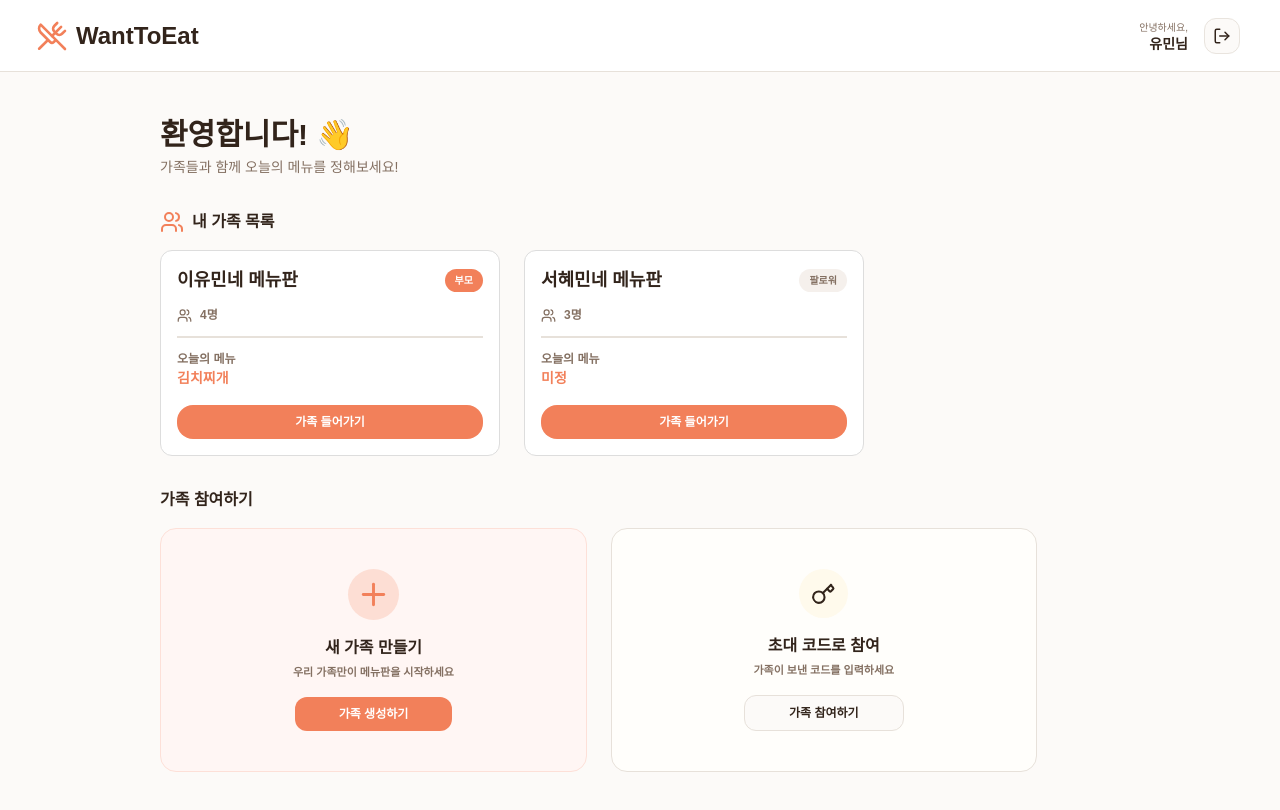
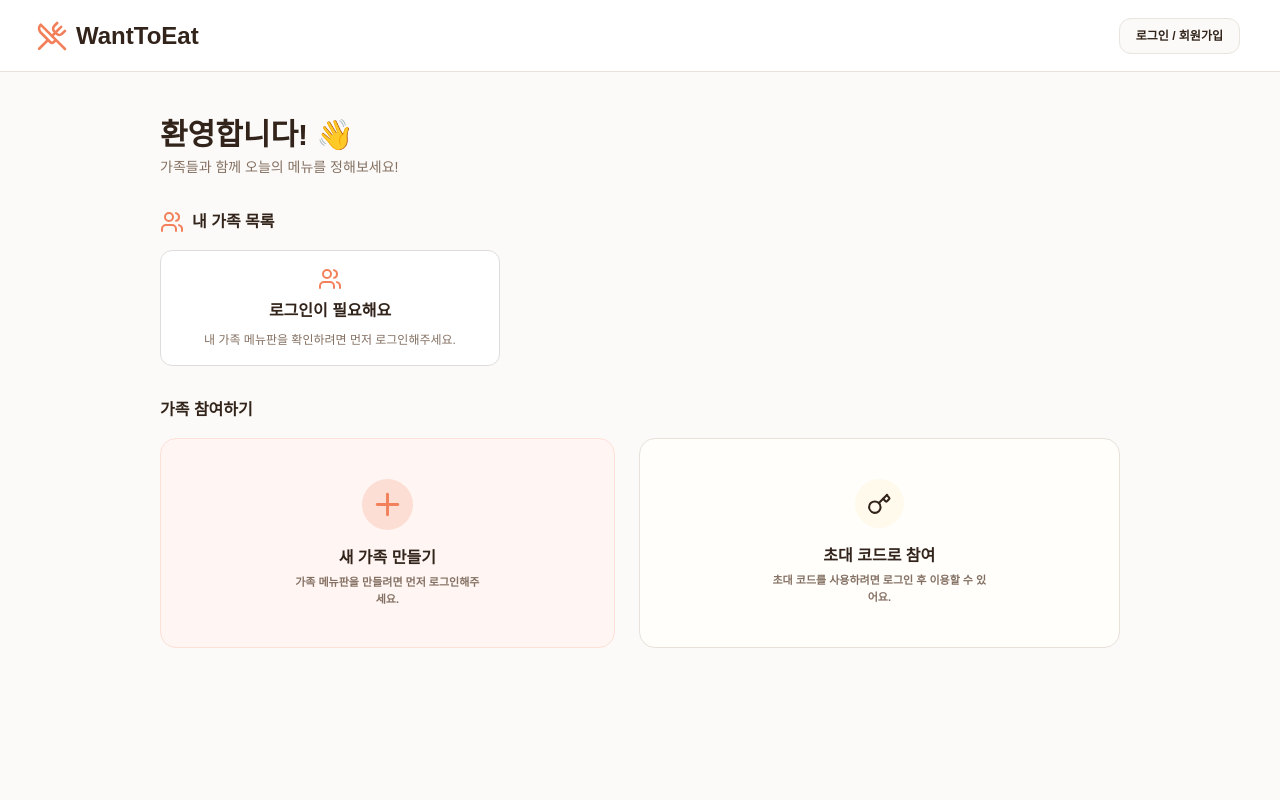
Before and after one commit to Parkhaeil/DB-TermProject-WantToEat, a Next.js app: page / in a window 1280 px wide. Built offline with nearby package versions, Linux system fonts and the light colour scheme.

Commit message:
feat: 홈 로그인 로직 수정 (#4)

```diff
--- a/app/login/page.tsx
+++ b/app/login/page.tsx
@@ -1,8 +1,12 @@
+// app/login/page.tsx
 "use client";
+import { useRouter } from "next/navigation";
 import { useState } from "react";
 import { UtensilsCrossed } from "lucide-react";
 
-export default function Home() {
+export default function LoginPage() {
+  const router = useRouter();
+
   const [authMode, setAuthMode] = useState<"login" | "signup">("login");
 
   const [loginEmail, setLoginEmail] = useState("");
@@ -15,17 +19,33 @@ export default function Home() {
 
   const handleLoginSubmit = (e: React.FormEvent) => {
     e.preventDefault();
+
+    // TODO: 실제 로그인 API 붙이면 여기에서 검증 후 성공 처리
     console.log("login", { loginEmail, loginPassword });
+
+    // ✅ 로그인 성공했다고 가정하고 로그인 상태 저장
+    if (typeof window !== "undefined") {
+      localStorage.setItem("isLoggedIn", "true");
+      // 필요하면 유저 정보도 저장 가능
+      // localStorage.setItem("userNickname", "유민");
+    }
+
+    router.push("/");
   };
 
   const handleSignupSubmit = (e: React.FormEvent) => {
     e.preventDefault();
+
     console.log("signup", {
       signupNickname,
       signupEmail,
       signupPassword,
       signupPasswordConfirm,
     });
+
+    // TODO: 회원가입 API 붙이고 성공 시에만 아래 실행
+    // ✅ 회원가입 완료 → 로그인 탭으로 전환
+    setAuthMode("login");
   };
 
   return (
@@ -40,8 +60,7 @@ export default function Home() {
 
       {/* 메인 콘텐츠 */}
       <div className="flex flex-1 justify-between items-start w-full px-60 pt-55 gap-8">
-
-        {/* 왼쪽 영역 */}
+        {/* 왼쪽 설명 영역 */}
         <div className="flex flex-col items-start gap-3">
           <UtensilsCrossed size={60} className="text-[#F2805A]" />
           <div className="font-bold text-[24px]">WantToEat</div>
@@ -65,8 +84,9 @@ export default function Home() {
 
         {/* 오른쪽 로그인/회원가입 카드 */}
         <div
-          className={`w-[450px] transition-all duration-200
-            ${authMode === "signup" ? "-mt-18" : "-mt-10"}`}
+          className={`w-[450px] transition-all duration-200 ${
+            authMode === "signup" ? "-mt-18" : "-mt-10"
+          }`}
         >
           <div className="w-full rounded-2xl bg-[#FFFFFF] border border-[#DDDDDD] px-6 py-5">
             {/* 헤더 */}
@@ -76,9 +96,8 @@ export default function Home() {
               </div>
             </div>
 
-            {/* 애니메이션 탭 버튼 영역 */}
+            {/* 애니메이션 탭 */}
             <div className="relative flex bg-[#F5F0EC] py-1.5 px-1.5 rounded-xl mb-4 overflow-hidden">
-              {/* 슬라이딩 하이라이트 바 */}
               <div
                 className={`
                   absolute top-1.5 bottom-1.5 left-1.5
@@ -87,35 +106,21 @@ export default function Home() {
                   ${authMode === "signup" ? "translate-x-47" : ""}
                 `}
               />
-              {/* 로그인 탭 */}
               <button
                 type="button"
                 onClick={() => setAuthMode("login")}
-                className={`
-                  relative z-10 flex-1 py-2 text-[12px] font-semibold rounded-xl
-                  transition-all duration-150 transform active:scale-95
-                  ${
-                    authMode === "login"
-                      ? "text-[#32241B]"
-                      : "text-[#847062]"
-                  }
-                `}
+                className={`relative z-10 flex-1 py-2 text-[12px] font-semibold transition-all ${
+                  authMode === "login" ? "text-[#32241B]" : "text-[#847062]"
+                }`}
               >
                 로그인
               </button>
-              {/* 회원가입 탭 */}
               <button
                 type="button"
                 onClick={() => setAuthMode("signup")}
-                className={`
-                  relative z-10 flex-1 py-2 text-[12px] font-semibold rounded-xl
-                  transition-all duration-150 transform active:scale-95
-                  ${
-                    authMode === "signup"
-                      ? "text-[#32241B]"
-                      : "text-[#847062]"
-                  }
-                `}
+                className={`relative z-10 flex-1 py-2 text-[12px] font-semibold transition-all ${
+                  authMode === "signup" ? "text-[#32241B]" : "text-[#847062]"
+                }`}
               >
                 회원가입
               </button>
@@ -124,38 +129,31 @@ export default function Home() {
             {/* 로그인 폼 */}
             {authMode === "login" ? (
               <form onSubmit={handleLoginSubmit} className="flex flex-col gap-3">
-                {/* 이메일 */}
                 <div className="flex flex-col gap-1">
-                  <label className="text-[14px] font-semibold text-[#32241B]">
-                    이메일
-                  </label>
+                  <label className="text-[14px] font-semibold">이메일</label>
                   <input
                     type="email"
                     value={loginEmail}
                     onChange={(e) => setLoginEmail(e.target.value)}
                     placeholder="예) your@email.com"
-                    className="w-full rounded-xl border border-[#E7E1DA] bg-[#FFFFFF] px-3 py-2 text-[12px] focus:outline-none focus:border-[#F2805A]"
+                    className="w-full rounded-xl border border-[#E7E1DA] px-3 py-2 text-[12px]"
                   />
                 </div>
 
-                {/* 비밀번호 */}
                 <div className="flex flex-col gap-1">
-                  <label className="text-[14px] font-semibold text-[#32241B]">
-                    비밀번호
-                  </label>
+                  <label className="text-[14px] font-semibold">비밀번호</label>
                   <input
                     type="password"
                     value={loginPassword}
                     onChange={(e) => setLoginPassword(e.target.value)}
                     placeholder="비밀번호를 입력하세요"
-                    className="w-full rounded-xl border border-[#E7E1DA] bg-[#FFFFFF] px-3 py-2 text-[12px] focus:outline-none focus:border-[#F2805A]"
+                    className="w-full rounded-xl border border-[#E7E1DA] px-3 py-2 text-[12px]"
                   />
                 </div>
 
                 <button
                   type="submit"
-                  className="mt-4 w-full px-4 py-2 rounded-xl text-[12px] font-bold bg-[#F2805A] text-white
-                  transition-all duration-150 transform active:scale-95"
+                  className="mt-4 w-full px-4 py-2 rounded-xl text-[12px] font-bold bg-[#F2805A] text-white"
                 >
                   로그인
                 </button>
@@ -163,74 +161,58 @@ export default function Home() {
             ) : (
               /* 회원가입 폼 */
               <form onSubmit={handleSignupSubmit} className="flex flex-col gap-3">
-                {/* 닉네임 */}
                 <div className="flex flex-col gap-1">
-                  <label className="text-[14px] font-semibold text-[#32241B]">
-                    닉네임
-                  </label>
+                  <label className="text-[14px] font-semibold">닉네임</label>
                   <input
                     type="text"
                     value={signupNickname}
                     onChange={(e) => setSignupNickname(e.target.value)}
                     placeholder="가족 내에서 사용할 이름"
-                    className="w-full rounded-xl border border-[#E7E1DA] bg-[#FFFFFF] px-3 py-2 text-[12px] focus:outline-none focus:border-[#F2805A]"
+                    className="w-full rounded-xl border border-[#E7E1DA] px-3 py-2 text-[12px]"
                   />
                 </div>
 
-                {/* 이메일 */}
                 <div className="flex flex-col gap-1">
-                  <label className="text-[14px] font-semibold text-[#32241B]">
-                    이메일
-                  </label>
+                  <label className="text-[14px] font-semibold">이메일</label>
                   <input
                     type="email"
                     value={signupEmail}
                     onChange={(e) => setSignupEmail(e.target.value)}
                     placeholder="예) your@email.com"
-                    className="w-full rounded-xl border border-[#E7E1DA] bg-[#FFFFFF] px-3 py-2 text-[12px] focus:outline-none focus:border-[#F2805A]"
+                    className="w-full rounded-xl border border-[#E7E1DA] px-3 py-2 text-[12px]"
                   />
                 </div>
 
-                {/* 비밀번호 */}
                 <div className="flex flex-col gap-1">
-                  <label className="text-[14px] font-semibold text-[#32241B]">
-                    비밀번호
-                  </label>
+                  <label className="text-[14px] font-semibold">비밀번호</label>
                   <input
                     type="password"
                     value={signupPassword}
                     onChange={(e) => setSignupPassword(e.target.value)}
                     placeholder="비밀번호를 입력하세요"
-                    className="w-full rounded-xl border border-[#E7E1DA] bg-[#FFFFFF] px-3 py-2 text-[12px] focus:outline-none focus:border-[#F2805A]"
+                    className="w-full rounded-xl border border-[#E7E1DA] px-3 py-2 text-[12px]"
                   />
                 </div>
 
-                {/* 비밀번호 확인 */}
                 <div className="flex flex-col gap-1">
-                  <label className="text-[14px] font-semibold text-[#32241B]">
-                    비밀번호 확인
-                  </label>
+                  <label className="text-[14px] font-semibold">비밀번호 확인</label>
                   <input
                     type="password"
                     value={signupPasswordConfirm}
-                    onChange={(e) =>
-                      setSignupPasswordConfirm(e.target.value)
-                    }
+                    onChange={(e) => setSignupPasswordConfirm(e.target.value)}
                     placeholder="비밀번호를 한 번 더 입력하세요"
-                    className="w-full rounded-xl border border-[#E7E1DA] bg-[#FFFFFF] px-3 py-2 text-[12px] focus:outline-none focus:border-[#F2805A]"
+                    className="w-full rounded-xl border border-[#E7E1DA] px-3 py-2 text-[12px]"
                   />
                 </div>
 
                 <button
                   type="submit"
-                  className="mt-4 w-full px-4 py-2 rounded-xl text-[12px] font-bold bg-[#F2805A] text-white
-                  transition-all duration-150 transform active:scale-95"
+                  className="mt-4 w-full px-4 py-2 rounded-xl text-[12px] font-bold bg-[#F2805A] text-white"
                 >
                   회원가입
                 </button>
               </form>
             )}
-
           </div>
         </div>
       </div>
--- a/app/page.tsx
+++ b/app/page.tsx
@@ -1,13 +1,12 @@
+// app/page.tsx
 "use client";
 import { useRouter } from "next/navigation";
-import { useState } from "react";
+import { useState, useEffect } from "react";
 import { UtensilsCrossed, LogOut, Users, Plus, Key } from "lucide-react";
 import CreateFamilyModal from "./home/CreateFamilyModal";
 import InviteCodeModal from "./home/InviteCodeModal";
 
-// ============================
 // ⭐ 프론트용 더미 데이터
-// ============================
 const dummyUser = {
   user_id: 1,
   nickname: "유민",
@@ -31,20 +30,34 @@ const dummyFamilies = [
   },
 ];
 
-export default function Home() {
+export default function HomePage() {
   const router = useRouter();
-  const [isLoggedIn, setIsLoggedIn] = useState(true);
+  const [isLoggedIn, setIsLoggedIn] = useState(false);
+
+  // 🔹 첫 진입 시 localStorage 보고 로그인 상태 복원
+  useEffect(() => {
+    if (typeof window !== "undefined") {
+      const stored = localStorage.getItem("isLoggedIn");
+      setIsLoggedIn(stored === "true");
+    }
+  }, []);
 
   // 모달 상태
   const [isCreateModalOpen, setIsCreateModalOpen] = useState(false);
   const [isInviteModalOpen, setIsInviteModalOpen] = useState(false);
 
+  const handleLogout = () => {
+    setIsLoggedIn(false);
+    if (typeof window !== "undefined") {
+      localStorage.removeItem("isLoggedIn");
+    }
+    router.push("/login");
+  };
+
   return (
     <div className="flex flex-col w-full min-h-screen bg-[#FCFAF8] text-[#32241B]">
-
       {/* 헤더 */}
       <div className="flex items-center justify-between w-full h-18 gap-4 px-10 bg-[#FFFFFF] border-b border-[#E7E1DA]">
-
         {/* 로고 */}
         <div className="flex gap-3 items-center">
           <UtensilsCrossed className="scale-130 text-[#F2805A]" />
@@ -54,7 +67,6 @@ export default function Home() {
         {/* 로그인 상태별 UI */}
         <div className="flex items-center gap-3">
           {!isLoggedIn && (
-            <>
             <button
               onClick={() => router.push("/login")}
               className="bg-[#FCFAF8] border border-[#E9E4DE] px-4 py-2 rounded-xl
@@ -62,7 +74,6 @@ export default function Home() {
             >
               로그인 / 회원가입
             </button>
-            </>
           )}
 
           {isLoggedIn && (
@@ -73,7 +84,7 @@ export default function Home() {
               </div>
 
               <button
-                onClick={() => setIsLoggedIn(false)}
+                onClick={handleLogout}
                 className="p-2 rounded-xl border border-[#E9E4DE] bg-[#FCFAF8]
                            transition-all duration-150 transform active:scale-95"
               >
@@ -86,7 +97,6 @@ export default function Home() {
 
       {/* 메인 콘텐츠 */}
       <div className="flex flex-col w-full px-40 py-10 gap-8">
-
         {/* 인삿말 */}
         <div>
           <div className="font-bold text-[30px]">환영합니다! 👋</div>
@@ -102,6 +112,7 @@ export default function Home() {
             <div className="font-bold">내 가족 목록</div>
           </div>
 
+          {isLoggedIn ? (
             <div className="flex gap-6">
               {dummyFamilies.map((f) => (
                 <div
@@ -133,7 +144,9 @@ export default function Home() {
                   {/* 인원 */}
                   <div className="flex items-center gap-2 mb-3 text-[#847062]">
                     <Users size={15} />
-                  <div className="text-[12px] font-semibold">{f.member_count}명</div>
+                    <div className="text-[12px] font-semibold">
+                      {f.member_count}명
+                    </div>
                   </div>
 
                   <div className="border-[0.5px] border-[#E7E1DA] mb-3" />
@@ -155,18 +168,33 @@ export default function Home() {
                 </div>
               ))}
             </div>
+          ) : (
+            <div className="flex gap-6">
+              <div className="bg-[#FFFFFF] border border-[#DDDDDD] p-4 rounded-xl w-85 flex flex-col items-center justify-center text-center gap-2">
+                <Users size={24} className="text-[#F2805A]" />
+                <div className="font-bold text-[16px]">로그인이 필요해요</div>
+                <div className="text-[12px] text-[#847062]">
+                  내 가족 메뉴판을 확인하려면 먼저 로그인해주세요.
+                </div>
+              </div>
+            </div>
+          )}
         </div>
 
         {/* 가족 참여하기 */}
         <div>
-          <div className="flex items-center gap-2 mb-4 font-bold">가족 참여하기</div>
+          <div className="flex items-center gap-2 mb-4 font-bold">
+            가족 참여하기
+          </div>
 
+          {isLoggedIn ? (
             <div className="flex gap-6">
-
-            {/* 새 가족 만들기 */}
+              {/* 새 가족 만들기 카드 */}
               <div className="bg-[#FFF6F4] border border-[#FDE0D8] rounded-2xl flex flex-col items-center py-10 px-33">
-              <Plus size={35} className="bg-[#FDDED4] rounded-full text-[#F2805A] w-auto h-auto p-2 mb-4" />
-
+                <Plus
+                  size={35}
+                  className="bg-[#FDDED4] rounded-full text-[#F2805A] w-auto h-auto p-2 mb-4"
+                />
                 <div className="font-bold mb-1">새 가족 만들기</div>
                 <div className="text-[#847062] text-[11px] font-semibold mb-4">
                   우리 가족만이 메뉴판을 시작하세요
@@ -174,17 +202,19 @@ export default function Home() {
 
                 <button
                   onClick={() => setIsCreateModalOpen(true)}
-                className="bg-[#F2805A] text-white rounded-xl px-11 py-2 text-[12px]
-                           font-bold transition-all duration-150 transform active:scale-95"
+                  className="bg-[#F2805A] text-white rounded-xl px-11 py-2 text-[12px] font-bold
+                           transition-all duration-150 transform active:scale-95"
                 >
                   가족 생성하기
                 </button>
               </div>
 
-            {/* 초대 코드로 참여 */}
+              {/* 초대코드로 참여 카드 */}
               <div className="bg-[#FFFEFB] border border-[#E7E1DA] rounded-2xl flex flex-col items-center py-10 px-33">
-              <Key size={25} className="bg-[#FFFAEC] rounded-full w-auto h-auto p-3 mb-4" />
-
+                <Key
+                  size={25}
+                  className="bg-[#FFFAEC] rounded-full w-auto h-auto p-3 mb-4"
+                />
                 <div className="font-bold mb-1">초대 코드로 참여</div>
                 <div className="text-[#847062] text-[11px] font-semibold mb-4">
                   가족이 보낸 코드를 입력하세요
@@ -192,14 +222,40 @@ export default function Home() {
 
                 <button
                   onClick={() => setIsInviteModalOpen(true)}
-                className="bg-[#FCFAF8] border border-[#E7E1DA] rounded-xl px-11 py-2
-                           text-[12px] font-bold transition-all duration-150 transform active:scale-95"
+                  className="bg-[#FCFAF8] border border-[#E7E1DA] rounded-xl px-11 py-2 text-[12px] font-bold
+                           transition-all duration-150 transform active:scale-95"
                 >
                   가족 참여하기
                 </button>
               </div>
+            </div>
+          ) : (
+            <div className="flex gap-6">
+              {/* 새 가족 만들기 (비로그인 안내용) */}
+              <div className="bg-[#FFF6F4] border border-[#FDE0D8] rounded-2xl flex flex-col items-center py-10 px-33 text-center">
+                <Plus
+                  size={35}
+                  className="bg-[#FDDED4] rounded-full text-[#F2805A] w-auto h-auto p-2 mb-4"
+                />
+                <div className="font-bold mb-1">새 가족 만들기</div>
+                <div className="text-[#847062] text-[11px] font-semibold">
+                  가족 메뉴판을 만들려면 먼저 로그인해주세요.
+                </div>
+              </div>
 
+              {/* 초대코드로 참여 (비로그인 안내용) */}
+              <div className="bg-[#FFFEFB] border border-[#E7E1DA] rounded-2xl flex flex-col items-center py-10 px-33 text-center">
+                <Key
+                  size={25}
+                  className="bg-[#FFFAEC] rounded-full w-auto h-auto p-3 mb-4"
+                />
+                <div className="font-bold mb-1">초대 코드로 참여</div>
+                <div className="text-[#847062] text-[11px] font-semibold">
+                  초대 코드를 사용하려면 로그인 후 이용할 수 있어요.
                 </div>
+              </div>
+            </div>
+          )}
         </div>
       </div>
 
```
Lines whose indentation alone changed are shown as unchanged.
